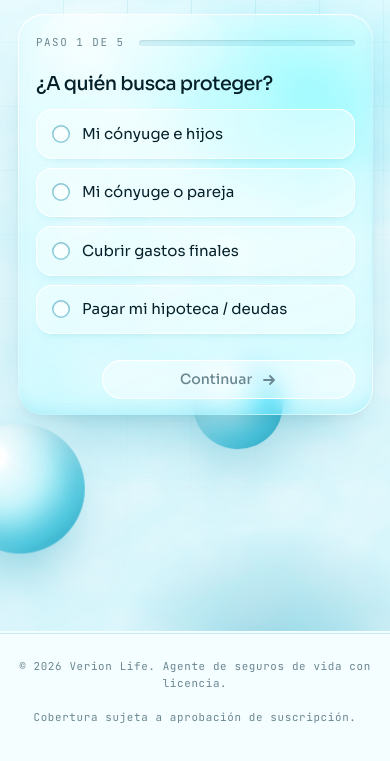
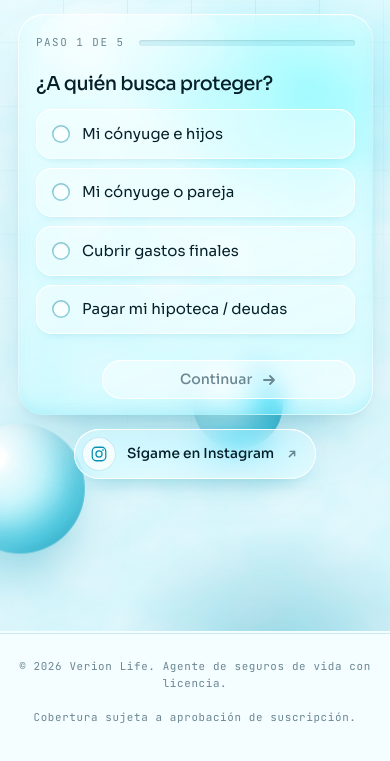
Before and after one commit to art1440/JOHNNY-WEBSITE, a plain HTML site: page index.html in a window 390 px wide. Shown: the part 213-974 px from the top of the page. Drawn offline with Linux system fonts and the light colour scheme.

Commit message:
Add Instagram button under the quote form
Glass chip right-aligned under the form (centered on mobile). The link
comes from INSTAGRAM_URL in config.js and does nothing while it's empty.

Co-Authored-By: Claude Opus 5.5 <noreply@anthropic.com>
Claude-Session: https://claude.ai/code/session_01FTgPwicUszoxMovgc25jtB

```diff
--- a/config.js
+++ b/config.js
@@ -14,6 +14,10 @@ window.VERION_CONFIG = {
      When set, people can book a call right after submitting the form. */
   BOOKING_URL: "",
 
+  /* Your Instagram profile link, e.g. "https://instagram.com/yourhandle".
+     Leave empty and the button stays on the page but goes nowhere. */
+  INSTAGRAM_URL: "",
+
   /* Tag added to every lead so you can filter/automate on it in the CRM. */
   LEAD_SOURCE: "Verion Life website",
 };
--- a/index.html
+++ b/index.html
@@ -54,6 +54,7 @@
       </div>
     </div>
 
+    <div class="hero-side">
     <form class="card lg" id="quote" novalidate>
       <input type="text" name="company" tabindex="-1" autocomplete="off" aria-hidden="true" class="hp">
       <div class="progress"><span id="count">Paso 1 de 5</span><div class="bar"><i id="bar"></i></div></div>
@@ -130,6 +131,15 @@
       </div>
       <p class="fine" id="fine" role="status">Su información se mantiene privada y nunca se vende.</p>
     </form>
+
+    <a class="ig" id="igBtn" href="#" target="_blank" rel="noopener" aria-label="Sígame en Instagram">
+      <span class="ig-mark" aria-hidden="true">
+        <svg viewBox="0 0 24 24" fill="none"><rect x="3" y="3" width="18" height="18" rx="5.2" stroke="currentColor" stroke-width="1.7"/><circle cx="12" cy="12" r="4.1" stroke="currentColor" stroke-width="1.7"/><circle cx="17.3" cy="6.7" r="1.15" fill="currentColor"/></svg>
+      </span>
+      <span class="ig-text">Sígame en Instagram</span>
+      <svg class="ig-arrow" width="14" height="14" viewBox="0 0 16 16" fill="none" aria-hidden="true"><path d="M5 11 11 5M6 5h5v5" stroke="currentColor" stroke-width="1.7" stroke-linecap="round" stroke-linejoin="round"/></svg>
+    </a>
+    </div>
   </div>
 </section>
 
--- a/main.js
+++ b/main.js
@@ -132,4 +132,11 @@
   }
   back.addEventListener('click', () => { if (i > 0) { i--; render(); } });
   render();
+
+  // Instagram: real link once INSTAGRAM_URL is set in config.js; until then it's inert
+  const ig = document.getElementById('igBtn');
+  if (ig) {
+    if (window.VERION_CONFIG && window.VERION_CONFIG.INSTAGRAM_URL) ig.href = window.VERION_CONFIG.INSTAGRAM_URL;
+    else ig.addEventListener('click', e => e.preventDefault());
+  }
 })();
--- a/styles.css
+++ b/styles.css
@@ -194,6 +194,30 @@ fieldset{border:0;min-width:0}
 .btn.light{color:var(--deeper);text-shadow:none;background:linear-gradient(180deg,#fff,#e6fbff);box-shadow:inset 0 1px 0 #fff,0 12px 28px -12px rgba(6,32,42,.45)}
 .fine{margin-top:.9rem;font-family:var(--mono);font-size:.64rem;letter-spacing:.04em;color:var(--ink-3)}
 .fine.err{color:#c2412d}
+/* ---------- Instagram: a small glass chip that hangs under the form ---------- */
+.hero-side{display:flex;flex-direction:column;align-items:flex-end;gap:14px;justify-self:end;width:100%;max-width:470px}
+.hero-side .card{justify-self:auto}
+.ig{position:relative;display:inline-flex;align-items:center;gap:.7rem;padding:.5rem 1.05rem .5rem .5rem;border-radius:999px;
+  font-size:.86rem;font-weight:500;color:var(--ink);text-decoration:none;
+  background:rgba(255,255,255,.38);-webkit-backdrop-filter:blur(12px) saturate(170%);backdrop-filter:blur(12px) saturate(170%);
+  box-shadow:inset 0 1px 0 #fff,inset 0 0 0 1px rgba(255,255,255,.85),0 12px 26px -16px rgba(8,145,178,.6);
+  opacity:0;transform:translateY(10px);animation:fadeIn .55s .85s var(--ease) forwards;
+  transition:box-shadow .3s,background-color .3s}
+/* the mark: cyan by default; on hover the Instagram gradient blooms out from the lens */
+.ig-mark{position:relative;display:grid;place-items:center;width:34px;height:34px;border-radius:50%;overflow:hidden;color:var(--deep);
+  background:rgba(255,255,255,.75);box-shadow:inset 0 0 0 1px rgba(8,145,178,.18);transition:color .25s .05s}
+.ig-mark::before{content:"";position:absolute;inset:0;border-radius:inherit;
+  background:radial-gradient(circle at 30% 107%,#fdf497 0%,#fd5949 40%,#d6249f 62%,#285aeb 100%);
+  clip-path:circle(0% at 50% 50%);transition:clip-path .5s var(--ease)}
+.ig-mark svg{position:relative;width:18px;height:18px;transition:transform .45s var(--spring)}
+.ig-arrow{color:var(--ink-3);transition:transform .35s var(--spring),color .25s}
+.ig:hover{background-color:rgba(255,255,255,.55);box-shadow:inset 0 1px 0 #fff,inset 0 0 0 1px #fff,0 16px 30px -14px rgba(8,145,178,.7)}
+.ig:hover .ig-mark{color:#fff}
+.ig:hover .ig-mark::before{clip-path:circle(75% at 50% 50%)}
+.ig:hover .ig-mark svg{transform:rotate(-8deg) scale(1.08)}
+.ig:hover .ig-arrow{color:var(--deep);transform:translate(2px,-2px)}
+.ig:active .ig-mark svg{transform:scale(.9);transition-duration:.12s}
+.ig:focus-visible{outline:2px solid var(--cyan);outline-offset:3px}
 .hp{position:absolute!important;left:-9999px;width:1px;height:1px;opacity:0}
 .done{align-items:center;justify-content:center;text-align:center}
 .done .btn{align-self:center}
@@ -230,6 +254,8 @@ fieldset{border:0;min-width:0}
   .hero{padding:26px 0 30px;align-items:flex-start}
   .hero-grid{grid-template-columns:1fr;gap:18px}
   .card{justify-self:stretch;max-width:none;padding:20px 18px 16px;border-radius:26px}
+  .hero-side{justify-self:stretch;max-width:none;align-items:center}
+  .hero-side .card{align-self:stretch}
   .card,.steps,.step{min-width:0}
   .nav{gap:.8rem}
   .nav .btn{flex:1;justify-content:center;white-space:normal;text-align:center;line-height:1.2;font-size:.88rem;padding:.7rem 1rem}
```
